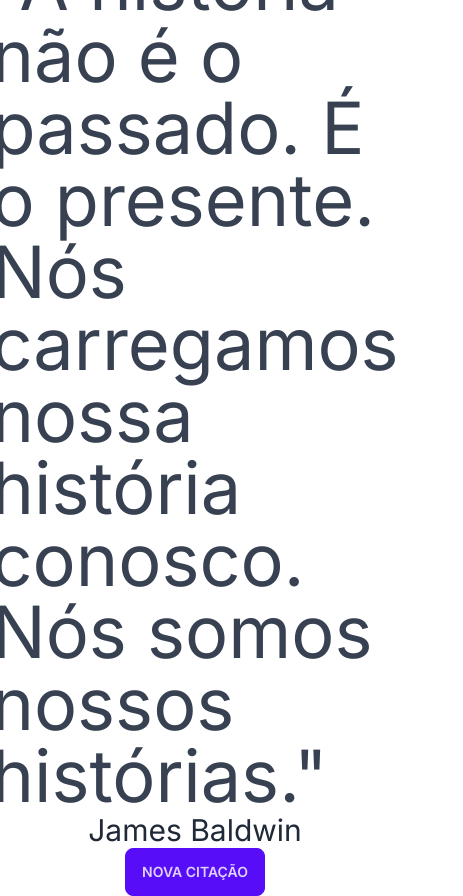
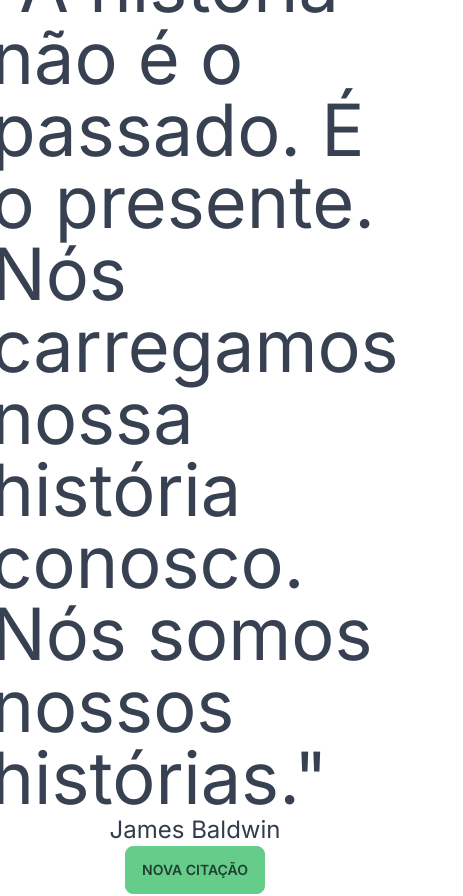
Before and after one commit to heliosalesjr/vozesDiversas, a Next.js app: page / in a window 390 px wide. Shown: the whole page, 463 px wide, since content can reach past the window. Built offline with nearby package versions, Linux system fonts and the light colour scheme.

Commit message:
responsive on small screens

```diff
--- a/src/app/page.js
+++ b/src/app/page.js
@@ -41,8 +41,8 @@ function Home() {
   return (
     <>
       <div className="flex flex-col h-screen justify-center items-center">
-        <h1 className="text-7xl text-gray-700">"{quote}"</h1>
-        <p className="text-3xl">{name}</p>
+        <h1 className="text-7xl px-16 md:text-5xl lg:text-7xl text-gray-700 md:mb-4 lg:mb-0 ">"{quote}"</h1>
+        <p className="text-2xl md:text-5xl">{name}</p>
         {isBlack && <FaFistRaised />}
         {isRainbow && <BsRainbow />}
         <button className="btn btn-primary" onClick={handleNewQuoteClick}>Nova Citação</button>
--- a/tailwind.config.js
+++ b/tailwind.config.js
@@ -18,35 +18,8 @@ module.exports = {
 
   daisyui: {
     themes: [
-      "light",
-      "dark",
-      "cupcake",
-      "bumblebee",
       "emerald",
-      "corporate",
-      "synthwave",
-      "retro",
-      "cyberpunk",
-      "valentine",
-      "halloween",
-      "garden",
-      "forest",
-      "aqua",
-      "lofi",
-      "pastel",
-      "fantasy",
-      "wireframe",
-      "black",
-      "luxury",
-      "dracula",
-      "cmyk",
-      "autumn",
-      "business",
-      "acid",
-      "lemonade",
-      "night",
-      "coffee",
-      "winter",
+
     ],
   },
 }
```
